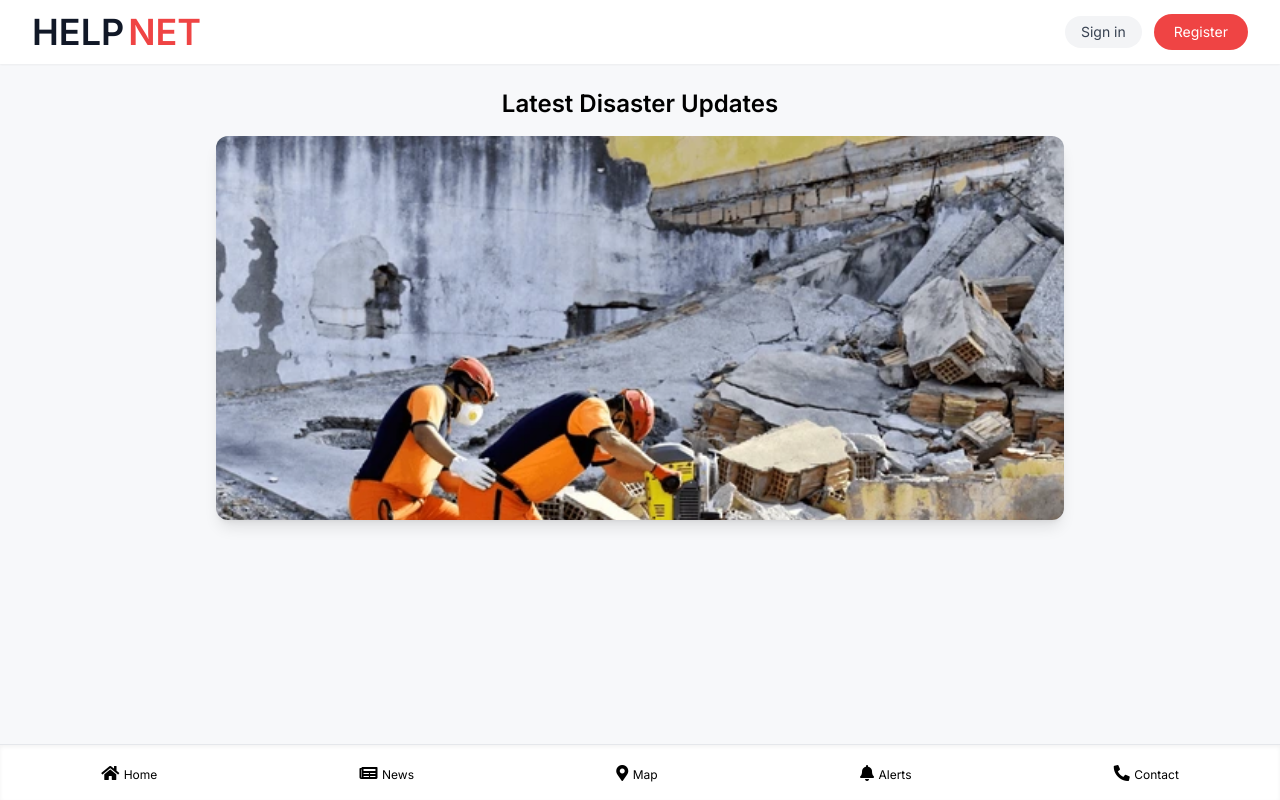
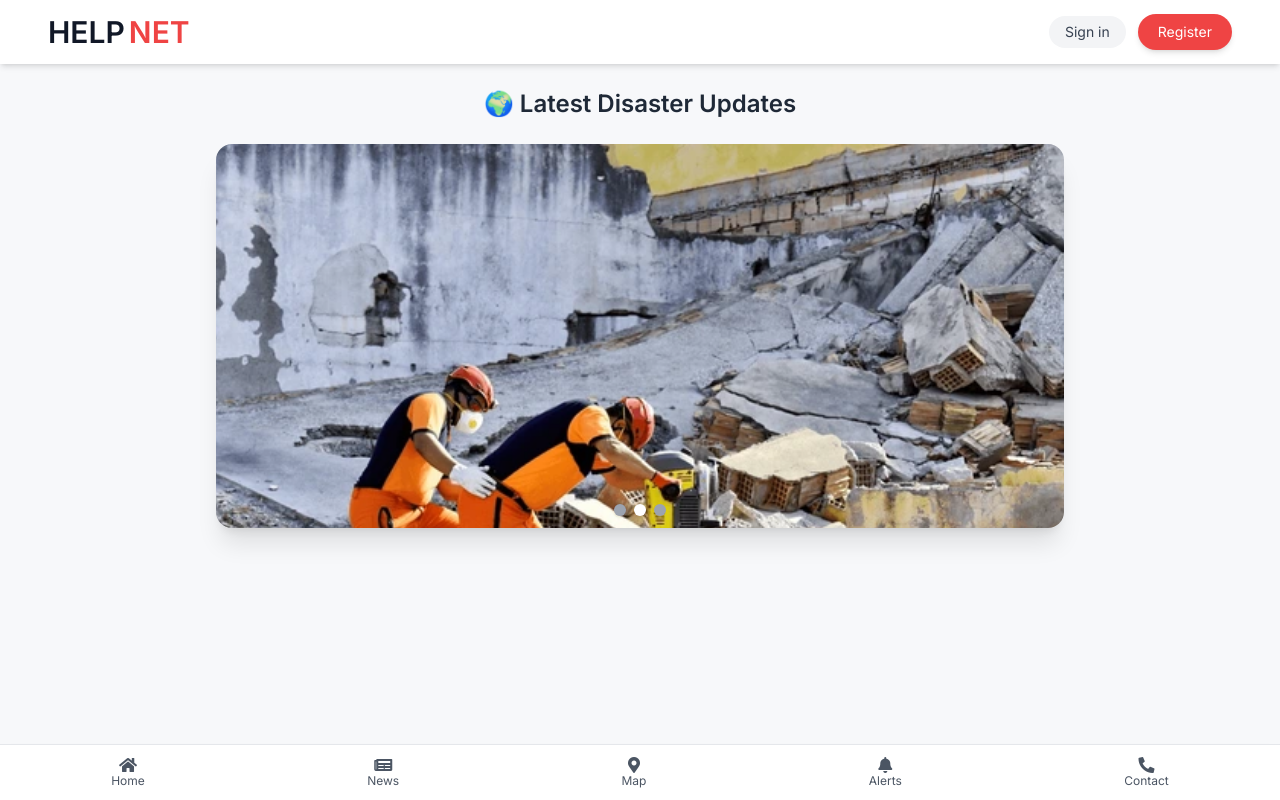
Before and after one commit to Surendersahk/Myproject, a website: page myApp/www/index.html in a window 1280 px wide. Drawn offline with nearby package versions, Linux system fonts and the light colour scheme.

Commit message:
sdkfsajaj

```diff
--- a/myApp/www/index.html
+++ b/myApp/www/index.html
@@ -11,45 +11,34 @@
     body {
       font-family: "Inter", sans-serif;
     }
+
+    .active {
+      color: #ef4444; /* Tailwind red-500 */
+    }
   </style>
 </head>
 
 <body class="bg-[#f7f8fa] min-h-screen flex flex-col">
   <!-- Header -->
-  <header class="bg-white shadow-sm sticky top-0 z-30">
-    <div class="max-w-7xl mx-auto px-4 sm:px-6 lg:px-8">
-      <div class="flex justify-between items-center h-16" role="navigation" aria-label="Primary Navigation">
+  <header class="bg-white shadow-md sticky top-0 z-30">
+    <div class="max-w-7xl mx-auto px-6 sm:px-8 lg:px-12">
+      <div class="flex justify-between items-center h-16">
         <!-- Logo -->
-        <div class="flex items-center justify-center min-h-screen">
-          <a href="#" class="flex items-center space-x-1">
-            <span class="text-gray-900 font-extrabold text-4xl select-none" style="font-family: Inter, sans-serif">
-              HELP
-            </span>
-            <span class="text-red-500 font-extrabold text-4xl select-none" style="font-family: Inter, sans-serif">
-              NET
-            </span>
+        <a href="homepage.html" class="flex items-center space-x-1">
+          <span class="text-gray-900 font-extrabold text-3xl select-none">HELP</span>
+          <span class="text-red-500 font-extrabold text-3xl select-none">NET</span>
         </a>
-        </div>
-
-
-
-        <!-- Nav Links -->
-
 
         <!-- Auth Buttons -->
         <div class="flex items-center space-x-3">
-          <button type="button"
-            class="hidden sm:inline-block bg-gray-100 text-gray-700 text-sm font-medium rounded-full px-4 py-1.5 hover:bg-gray-200 transition"><a
-              href="login.html">
+          <a href="login.html"
+            class="hidden sm:inline-block bg-gray-100 text-gray-700 text-sm font-medium rounded-full px-4 py-1.5 hover:bg-gray-200 transition">
             Sign in
           </a>
-          </button>
-          <button type="button"
-            class="bg-red-500 text-white text-sm font-medium rounded-full px-5 py-2 hover:bg-red-600 transition"><a
-              href="register.html">
+          <a href="register.html"
+            class="bg-red-500 text-white text-sm font-medium rounded-full px-5 py-2 hover:bg-red-600 shadow-md transition">
             Register
           </a>
-          </button>
         </div>
       </div>
     </div>
@@ -57,15 +46,22 @@
 
   <!-- MAIN CONTENT -->
   <main class="max-w-4xl mx-auto p-6">
-  <h2 class="text-2xl font-bold mb-4 text-center">Latest Disaster Updates</h2>
+    <h2 class="text-2xl font-bold mb-6 text-center text-gray-800">🌍 Latest Disaster Updates</h2>
 
     <!-- Carousel Container -->
-  <div class="relative w-full h-96 overflow-hidden rounded-xl shadow-lg">
+    <div class="relative w-full h-80 md:h-96 overflow-hidden rounded-2xl shadow-xl">
       <!-- Images -->
       <div class="carousel flex transition-transform duration-700 ease-in-out">
-      <img src="image1.jpg" class="w-full flex-shrink-0 object-contain" alt="Flood">
+        <img src="image1.jpg" class="w-full flex-shrink-0 object-cover" alt="Flood">
         <img src="image2.jpg" class="w-full flex-shrink-0 object-cover" alt="Earthquake">
         <img src="image3.jpg" class="w-full flex-shrink-0 object-cover" alt="Fire">
+      </div>
+
+      <!-- Indicators -->
+      <div class="absolute bottom-3 left-0 right-0 flex justify-center space-x-2">
+        <span class="dot w-3 h-3 rounded-full bg-white shadow"></span>
+        <span class="dot w-3 h-3 rounded-full bg-gray-400"></span>
+        <span class="dot w-3 h-3 rounded-full bg-gray-400"></span>
       </div>
     </div>
   </main>
@@ -73,42 +69,65 @@
   <script>
     const carousel = document.querySelector('.carousel');
     const slides = document.querySelectorAll('.carousel img');
+    const dots = document.querySelectorAll('.dot');
     let index = 0;
+
+    function showSlide(i) {
+      index = i;
+      carousel.style.transform = `translateX(-${index * 100}%)`;
+      dots.forEach((dot, idx) => {
+        dot.classList.toggle("bg-white", idx === index);
+        dot.classList.toggle("bg-gray-400", idx !== index);
+      });
+    }
 
     function showNextSlide() {
       index = (index + 1) % slides.length;
-    carousel.style.transform = `translateX(-${index * 100}%)`;
+      showSlide(index);
     }
 
-  // Auto-slide every 3 seconds
     setInterval(showNextSlide, 3000);
   </script>
 
-
   <!-- BOTTOM NAVIGATION -->
-  <nav class="fixed bottom-0 left-0 right-0 bg-white shadow-inner border-t flex justify-around items-center h-14">
-    <a href="homepage.html">
+  <nav
+    class="fixed bottom-0 left-0 right-0 bg-white shadow-lg border-t flex justify-around items-center h-14 text-gray-600">
+    <a href="homepage.html" id="homeLink" class="flex flex-col items-center">
       <i class="fas fa-home"></i>
       <span class="text-xs">Home</span>
     </a>
-    <a href="news.html">
+    <a href="news.html" id="newsLink" class="flex flex-col items-center">
       <i class="fas fa-newspaper"></i>
       <span class="text-xs">News</span>
     </a>
-    <a href="app.html">
+    <a href="app.html" id="mapLink" class="flex flex-col items-center">
       <i class="fas fa-map-marker-alt"></i>
       <span class="text-xs">Map</span>
     </a>
-    <a href="alert.html">
+    <a href="alert.html" id="alertsLink" class="flex flex-col items-center">
       <i class="fas fa-bell"></i>
       <span class="text-xs">Alerts</span>
     </a>
-    <a href="contact.html">
+    <a href="contact.html" id="contactLink" class="flex flex-col items-center">
       <i class="fas fa-phone-alt"></i>
       <span class="text-xs">Contact</span>
     </a>
   </nav>
 
+  <script>
+    // highlight current nav item
+    const currentPage = window.location.pathname.split("/").pop();
+    const pageMap = {
+      "homepage.html": "homeLink",
+      "news.html": "newsLink",
+      "app.html": "mapLink",
+      "alert.html": "alertsLink",
+      "contact.html": "contactLink"
+    };
+    if (pageMap[currentPage]) {
+      document.getElementById(pageMap[currentPage]).classList.add("active");
+    }
+  </script>
 </body>
 
 </html>
```
Lines whose indentation alone changed are shown as unchanged.
